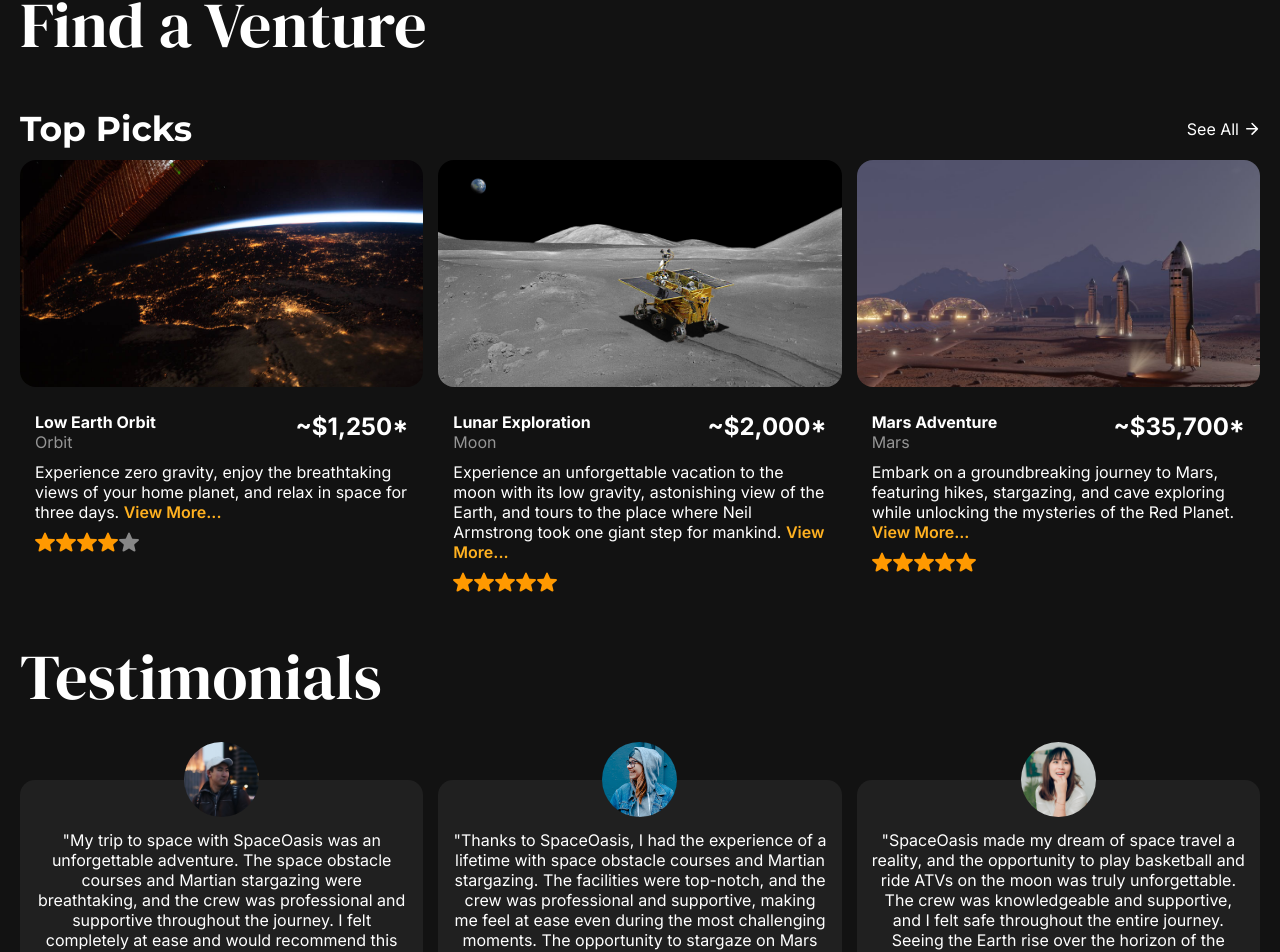
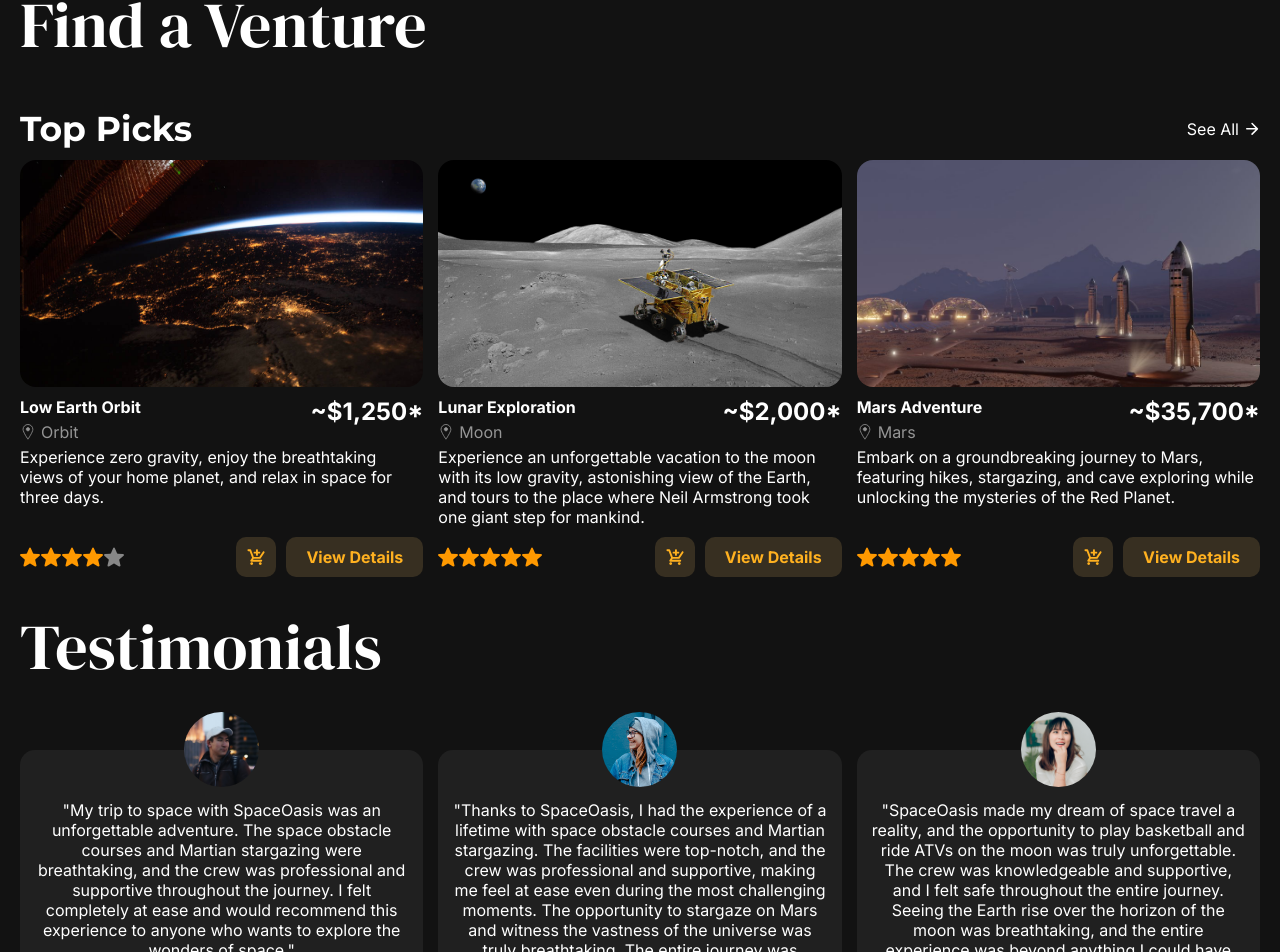
Before and after one commit to Achintya72/space-oasis, a Next.js app: page / in a window 1280 px wide. Shown: the part 875-1827 px from the top of the page. Built offline with nearby package versions, Linux system fonts and the light colour scheme.

Commit message:
Updated Packages Card

```diff
--- a/components/Icon/LocationIcon.jsx
+++ b/components/Icon/LocationIcon.jsx
@@ -1,11 +1,9 @@
 export default function LocationIcon({ size }) {
     return (
-        <div>
-            <svg width={size} height={size} viewBox="0 0 100 100" fill="none" xmlns="http://www.w3.org/2000/svg">
-                <path d="M59.8889 32.3889C59.8889 38.0345 55.3122 42.6111 49.6667 42.6111C44.0211 42.6111 39.4444 38.0345 39.4444 32.3889C39.4444 26.7433 44.0211 22.1667 49.6667 22.1667C55.3122 22.1667 59.8889 26.7433 59.8889 32.3889Z" fill="currentColor" />
-                <path d="M80.3333 33.6667C80.3333 50.6034 49.6667 95 49.6667 95C49.6667 95 19 50.6034 19 33.6667C19 16.7299 32.7299 3 49.6667 3C66.6034 3 80.3333 16.7299 80.3333 33.6667Z" stroke="currentColor" stroke-width="5.11111" />
-                <path d="M59.8889 32.3889C59.8889 38.0345 55.3122 42.6111 49.6667 42.6111C44.0211 42.6111 39.4444 38.0345 39.4444 32.3889C39.4444 26.7433 44.0211 22.1667 49.6667 22.1667C55.3122 22.1667 59.8889 26.7433 59.8889 32.3889Z" stroke="currentColor" stroke-width="5.11111" />
-            </svg>
-        </div>
+        <svg width={size} height={size} viewBox="0 0 100 100" fill="none" xmlns="http://www.w3.org/2000/svg">
+            <path d="M59.8889 32.3889C59.8889 38.0345 55.3122 42.6111 49.6667 42.6111C44.0211 42.6111 39.4444 38.0345 39.4444 32.3889C39.4444 26.7433 44.0211 22.1667 49.6667 22.1667C55.3122 22.1667 59.8889 26.7433 59.8889 32.3889Z" fill="currentColor" />
+            <path d="M80.3333 33.6667C80.3333 50.6034 49.6667 95 49.6667 95C49.6667 95 19 50.6034 19 33.6667C19 16.7299 32.7299 3 49.6667 3C66.6034 3 80.3333 16.7299 80.3333 33.6667Z" stroke="currentColor" stroke-width="5.11111" />
+            <path d="M59.8889 32.3889C59.8889 38.0345 55.3122 42.6111 49.6667 42.6111C44.0211 42.6111 39.4444 38.0345 39.4444 32.3889C39.4444 26.7433 44.0211 22.1667 49.6667 22.1667C55.3122 22.1667 59.8889 26.7433 59.8889 32.3889Z" stroke="currentColor" stroke-width="5.11111" />
+        </svg>
     )
 }
--- a/pages/packages/_packagecard.jsx
+++ b/pages/packages/_packagecard.jsx
@@ -3,6 +3,8 @@ import Image from "next/image";
 import { useRouter } from "next/router";
 import getClasses from "../api/_getClasses";
 import useGetVisibility from "../api/_useGetVisibility";
+import Button from "../../components/Button";
+import Icon from "../../components/Icon";
 
 
 const options = {
@@ -32,7 +34,7 @@ export default function PackageCard({ img, title, description, price, location,
     const starsList = getStars();
 
     return (
-        <div className={getClasses(styles.card, show ? styles.show : styles.hide)} onClick={redirect} ref={ref}>
+        <div className={getClasses(styles.card, show ? styles.show : styles.hide)} ref={ref}>
             <div className={styles.cardImg}>
                 <Image
                     src={img}
@@ -42,24 +44,38 @@ export default function PackageCard({ img, title, description, price, location,
                     alt={description}
                 />
             </div>
-            <div style={{ display: "flex", flexDirection: "column", gap: "10px", padding: "15px" }}>
+            <div style={{ display: "flex", flex: "1", flexDirection: "column", justifyContent: "space-between", gap: "10px" }}>
+                <div>
                     <div style={{ display: "flex", justifyContent: "space-between" }}>
                         <div>
                             <strong>{title}</strong> <br />
-                        <div style={{ color: "#959595" }}>{location}</div>
+                            <div style={{ color: "#959595", margin: "5px 0px", display: "flex", alignItems: "center", gap: "5px" }}><Icon size={16} name="location" />  {location}</div>
                         </div>
                         <h3 className={styles.price}>
                             ~${price != undefined && price.toLocaleString()}*
                         </h3>
                     </div>
 
-                <p>{description} <span className={styles.viewMore}>View More...</span>
+                    <p>{description}
                     </p>
+                </div>
+                <div style={{ display: "flex", justifyContent: "space-between", alignItems: "center" }}>
                     <div style={{ display: "flex", gap: "1px" }}>
                         {starsList.map((value, index) => (
                             <Image key={`star${index}`} className={styles.star} src={value} width={20} height={20} alt="A colored star" />
                         ))}
                     </div>
+                    <div style={{ display: "flex", gap: "10px" }}>
+                        <Button
+                            background="dark" hasIcon corners="sharp"
+                        ><Icon size={20} name="cart" /></Button>
+                        <Button
+                            background="dark"
+                            corners="sharp"
+                            onClick={redirect}
+                        >View Details</Button>
+                    </div>
+                </div>
             </div>
         </div>
     )
--- a/pages/packages/styles.module.css
+++ b/pages/packages/styles.module.css
@@ -2,7 +2,7 @@
 
 .card {
   background: none;
-  flex: 1;
+  flex: 1 1 auto;
   display: flex;
   flex-direction: column;
   gap: 10px;
@@ -16,7 +16,6 @@
 }
 .card:hover,
 .card:focus {
-  background-color: var(--clr-background-s1);
   cursor: pointer;
 }
 
@@ -205,7 +204,8 @@
   transform: translateY(10%);
   opacity: 0;
 }
-.viewMore, .selectedText {
+.viewMore,
+.selectedText {
   color: var(--clr-primary);
   font-weight: 600;
 }
```
Lines whose indentation alone changed are shown as unchanged.
